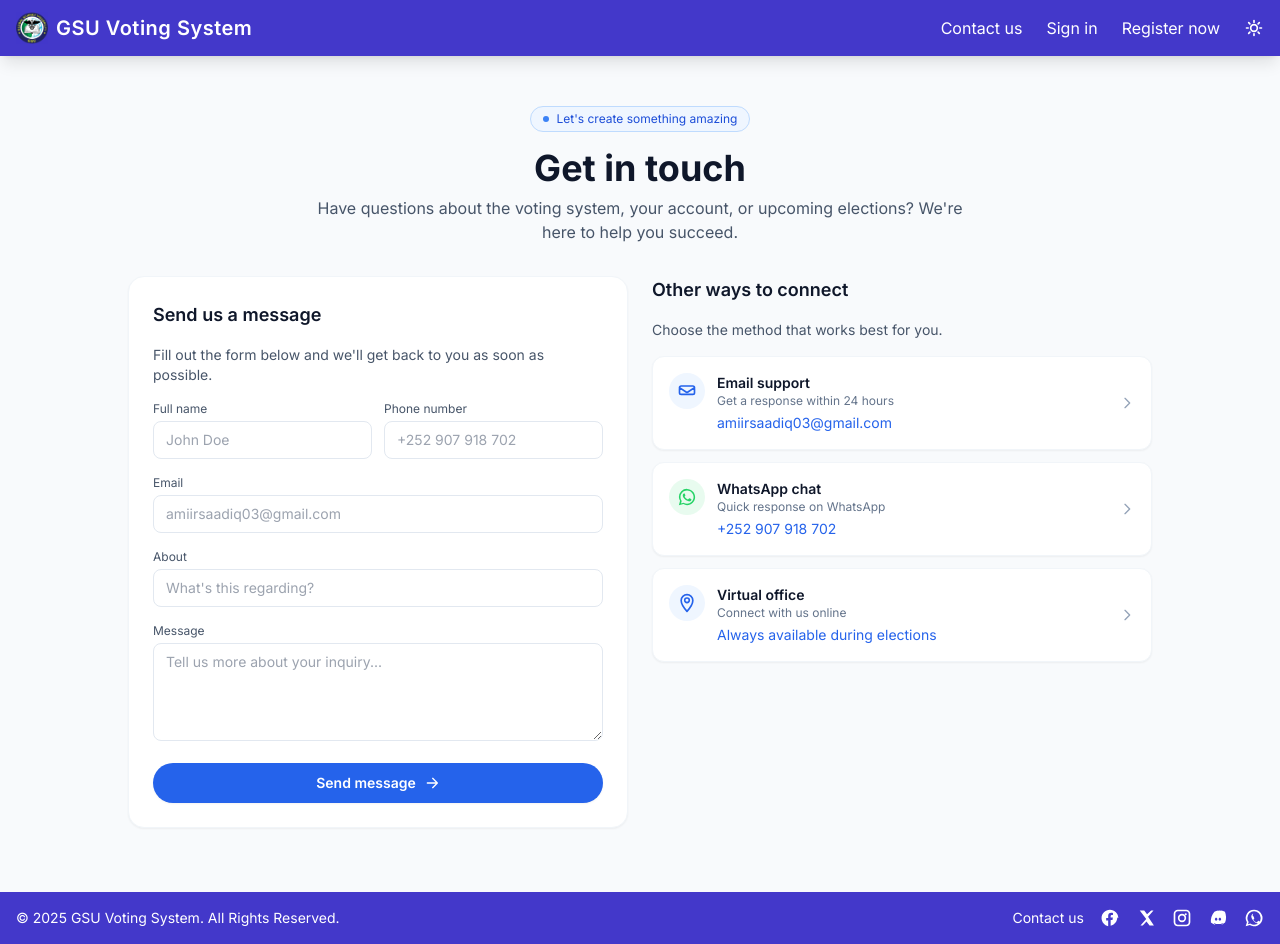
After one commit to mohaan-adde/vote-management-system, a Flask app: page /contact in a window 1280 px wide. The commit adds this page. Run offline with Flask 3, Linux system fonts and the light colour scheme; some libraries are stand-ins or nearby versions.

Commit message:
contact us

```diff
--- a/app.py
+++ b/app.py
@@ -7,6 +7,11 @@ import time
 
 app = Flask(__name__)
 app.secret_key = os.getenv("SECRET_KEY", "supersecretkey")
+
+SUPABASE_URL = os.getenv("SUPABASE_URL", "")
+# For the browser we should use the public anon key. If you currently only
+# have SUPABASE_KEY set, ensure it is an anon key before exposing it.
+SUPABASE_ANON_KEY = os.getenv("SUPABASE_ANON_KEY", os.getenv("SUPABASE_KEY", ""))
 
 # Storage bucket for candidate photos (create this bucket in Supabase and make it public)
 BUCKET_NAME = os.getenv("CANDIDATE_BUCKET", "candidate-photos")
@@ -172,41 +177,29 @@ def forgot_password():
             flash("Please enter your email address.", "warning")
             return redirect(url_for("forgot_password"))
         try:
+            # Real flow: Supabase sends reset email, then redirects back to our
+            # /update-password page where the user will set a new password.
             redirect_url = url_for("update_password", _external=True)
             supabase.auth.reset_password_for_email(email, options={"redirect_to": redirect_url})
-            flash("If that email exists, a password reset link has been sent.", "info")
+            flash("If that email exists, a password reset link has been sent. Open it to set a new password.", "info")
         except Exception as e:
             flash("Could not send password reset email. Please try again later.", "error")
         return redirect(url_for("login"))
     return render_template("reset_password.html")
 
 
-@app.route("/update-password", methods=["GET", "POST"])
+@app.route("/update-password", methods=["GET"])
 def update_password():
-    """Handle password update after the user clicks the email reset link.
+    """Password reset landing page after clicking the email link.
 
-    Supabase will create a session for the user in the browser when they
-    open the reset link. Here we just ask for a new password and send it
-    to Supabase.
+    Supabase JS on the frontend will read the recovery token from the URL
+    and call updateUser with the new password.
     """
-    if request.method == "POST":
-        new_password = request.form.get("password", "").strip()
-        confirm = request.form.get("confirm_password", "").strip()
-        if not new_password or not confirm:
-            flash("Please fill in both password fields.", "warning")
-            return redirect(url_for("update_password"))
-        if new_password != confirm:
-            flash("Passwords do not match.", "error")
-            return redirect(url_for("update_password"))
-        try:
-            supabase.auth.update_user({"password": new_password})
-            flash("Your password has been updated. You can now log in.", "success")
-            return redirect(url_for("login"))
-        except Exception:
-            flash("Could not update password. The reset link may have expired.", "error")
-            return redirect(url_for("login"))
-
-    return render_template("update_password.html")
+    return render_template(
+        "update_password.html",
+        supabase_url=SUPABASE_URL,
+        supabase_anon_key=SUPABASE_ANON_KEY,
+    )
 
 # -------------------- LOGOUT --------------------
 @app.route("/logout")
@@ -224,6 +217,12 @@ def logout():
 @app.route("/pending")
 def pending_verification():
     return render_template("pending_verification.html")
+
+
+# -------------------- CONTACT --------------------
+@app.route("/contact")
+def contact():
+    return render_template("contact.html")
 
 # -------------------- VOTING --------------------
 @app.route("/vote")
--- a/templates/base.html
+++ b/templates/base.html
@@ -191,6 +191,7 @@ body.dark-mode select:focus {
         <a href="/results" class="hover:underline">Results</a>
         <a href="/logout" class="hover:underline">Logout</a>
       {% else %}
+        <a href="/contact" class="hover:underline">Contact us</a>
         <a href="/login" class="hover:underline">Sign in</a>
         <a href="/register" class="hover:underline">Register now</a>
       {% endif %}
@@ -269,6 +270,7 @@ body.dark-mode select:focus {
     <div class="container mx-auto px-4 py-4 flex flex-col md:flex-row items-center justify-between gap-3">
       <p class="text-sm text-center md:text-left">&copy; {{ current_year or 2025 }} GSU Voting System. All Rights Reserved.</p>
       <div class="flex items-center gap-4">
+        <a href="/contact" class="text-sm hover:underline">Contact us</a>
         <a href="#" class="hover:text-blue-200" aria-label="Facebook">
           <svg class="w-5 h-5" fill="currentColor" viewBox="0 0 24 24"><path d="M22 12.07C22 6.48 17.52 2 11.93 2 6.35 2 1.87 6.48 1.87 12.07c0 4.84 3.44 8.86 7.94 9.8v-6.93H7.4v-2.87h2.41V9.41c0-2.38 1.42-3.7 3.6-3.7 1.04 0 2.13.19 2.13.19v2.35h-1.2c-1.18 0-1.55.73-1.55 1.48v1.78h2.64l-.42 2.87h-2.22v6.93c4.5-.94 7.94-4.96 7.94-9.8z"/></svg>
         </a>
@@ -281,7 +283,7 @@ body.dark-mode select:focus {
         <a href="#" class="hover:text-indigo-200" aria-label="Discord">
           <svg class="w-5 h-5" fill="currentColor" viewBox="0 0 24 24"><path d="M20.32 4.37A19.91 19.91 0 0015.94 3l-.2.23a13.79 13.79 0 00-3.48 0L12.06 3a19.91 19.91 0 00-4.38 1.37A17.75 17.75 0 003.5 17.5a19.73 19.73 0 004.84 2.47l.38-.5a12.85 12.85 0 01-1.84-.9l.46-.35a13.32 13.32 0 0010.32 0l.46.35a12.85 12.85 0 01-1.84.9l.38.5A19.73 19.73 0 0020.5 17.5 17.75 17.75 0 0020.32 4.37zM9.75 15.25c-.82 0-1.5-.78-1.5-1.73s.66-1.74 1.5-1.74 1.52.79 1.5 1.74-.66 1.73-1.5 1.73zm4.5 0c-.82 0-1.5-.78-1.5-1.73s.68-1.74 1.5-1.74 1.5.79 1.5 1.74-.66 1.73-1.5 1.73z"/></svg>
         </a>
-        <a href="#" class="hover:text-green-200" aria-label="WhatsApp">
+        <a href="https://wa.me/+252 907 918 702" class="hover:text-green-200" aria-label="WhatsApp">
           <svg class="w-5 h-5" fill="currentColor" viewBox="0 0 24 24"><path d="M12.04 2a9.94 9.94 0 00-8.52 15.1L2 22l4.99-1.48A10 10 0 1012.04 2zm0 2a8 8 0 110 16 7.93 7.93 0 01-4.09-1.12l-.29-.17-2.96.88.91-2.88-.19-.3A7.93 7.93 0 014.04 12a8 8 0 018-8zm-1.12 3c-.23 0-.6.08-.93.4s-1.22 1.19-1.22 2.9 1.25 3.37 1.43 3.6 2.42 3.86 5.23 4.29c2.58.39 2.96-.64 3.12-.93s.5-.7.36-.93-.56-.4-1.18-.7-.69-.35-1 .08-1 1.18-1.23 1.27-.45.19-.84 0a6.6 6.6 0 01-1.94-1.2 7.16 7.16 0 01-1.32-1.65c-.14-.24 0-.37.11-.5s.25-.29.39-.44.18-.24.27-.4a.86.86 0 00.05-.8c-.14-.4-1.02-2.5-1.43-2.7a.9.9 0 00-.53-.14z"/></svg>
         </a>
       </div>
--- /dev/null
+++ b/templates/contact.html
@@ -0,0 +1,123 @@
+{% extends "base.html" %}
+{% block title %}Contact Us | GSU Voting{% endblock %}
+
+{% block content %}
+<div class="max-w-5xl mx-auto">
+  <div class="mb-8 text-center">
+    <span class="inline-flex items-center gap-2 px-3 py-1 rounded-full border border-blue-200 text-xs font-medium text-blue-700 bg-blue-50">
+      <span class="h-1.5 w-1.5 rounded-full bg-blue-500"></span>
+      Let's create something amazing
+    </span>
+    <h1 class="mt-4 text-3xl md:text-4xl font-extrabold text-slate-900 dark-mode:text-white">Get in touch</h1>
+    <p class="mt-2 text-sm md:text-base text-slate-600 dark-mode:text-slate-300 max-w-2xl mx-auto">
+      Have questions about the voting system, your account, or upcoming elections? We're here to help you succeed.
+    </p>
+  </div>
+
+  <div class="grid grid-cols-1 md:grid-cols-2 gap-6 items-start">
+    <!-- Left: message form -->
+    <div class="bg-white dark-mode:bg-gray-800 rounded-2xl shadow-sm border border-slate-100 dark-mode:border-slate-700 p-6 space-y-4">
+      <h2 class="text-lg font-semibold text-slate-900 dark-mode:text-white">Send us a message</h2>
+      <p class="text-sm text-slate-600 dark-mode:text-slate-300">
+        Fill out the form below and we'll get back to you as soon as possible.
+      </p>
+
+      <form action="mailto:amiirsaadiq03@gmail.com" method="post" enctype="text/plain" class="space-y-4">
+        <div class="grid grid-cols-1 sm:grid-cols-2 gap-3">
+          <div>
+            <label class="block text-xs font-medium text-slate-600 dark-mode:text-slate-300 mb-1">Full name</label>
+            <input type="text" name="name" placeholder="John Doe" class="w-full border border-slate-200 rounded-lg px-3 py-2 text-sm focus:outline-none focus:ring-2 focus:ring-blue-500" />
+          </div>
+          <div>
+            <label class="block text-xs font-medium text-slate-600 dark-mode:text-slate-300 mb-1">Phone number</label>
+            <input type="text" name="phone" placeholder="+252 907 918 702" class="w-full border border-slate-200 rounded-lg px-3 py-2 text-sm focus:outline-none focus:ring-2 focus:ring-blue-500" />
+          </div>
+        </div>
+
+        <div>
+          <label class="block text-xs font-medium text-slate-600 dark-mode:text-slate-300 mb-1">Email</label>
+          <input type="email" name="email" placeholder="amiirsaadiq03@gmail.com" class="w-full border border-slate-200 rounded-lg px-3 py-2 text-sm focus:outline-none focus:ring-2 focus:ring-blue-500" />
+        </div>
+
+        <div>
+          <label class="block text-xs font-medium text-slate-600 dark-mode:text-slate-300 mb-1">About</label>
+          <input type="text" name="subject" placeholder="What's this regarding?" class="w-full border border-slate-200 rounded-lg px-3 py-2 text-sm focus:outline-none focus:ring-2 focus:ring-blue-500" />
+        </div>
+
+        <div>
+          <label class="block text-xs font-medium text-slate-600 dark-mode:text-slate-300 mb-1">Message</label>
+          <textarea name="message" rows="4" placeholder="Tell us more about your inquiry..." class="w-full border border-slate-200 rounded-lg px-3 py-2 text-sm focus:outline-none focus:ring-2 focus:ring-blue-500"></textarea>
+        </div>
+
+        <button type="submit" class="w-full mt-2 inline-flex items-center justify-center gap-2 rounded-full bg-blue-600 text-white text-sm font-semibold py-2.5 shadow-sm hover:bg-blue-700 transition-colors">
+          Send message
+          <svg class="w-4 h-4" fill="none" viewBox="0 0 24 24" stroke="currentColor"><path stroke-linecap="round" stroke-linejoin="round" stroke-width="2" d="M5 12h14M13 5l7 7-7 7"/></svg>
+        </button>
+      </form>
+    </div>
+
+    <!-- Right: other ways to connect -->
+    <div class="space-y-4">
+      <h2 class="text-lg font-semibold text-slate-900 dark-mode:text-white">Other ways to connect</h2>
+      <p class="text-sm text-slate-600 dark-mode:text-slate-300">Choose the method that works best for you.</p>
+
+      <div class="space-y-3">
+        <!-- Email card -->
+        <a href="mailto:amiirsaadiq03@gmail.com" class="group flex items-center justify-between p-4 rounded-xl border border-slate-100 bg-white shadow-sm dark-mode:bg-gray-800 dark-mode:border-slate-700 transition-transform hover:-translate-y-0.5 hover:shadow-md">
+          <div class="flex items-start gap-3">
+            <div class="h-9 w-9 rounded-full bg-blue-50 text-blue-600 flex items-center justify-center">
+              <svg class="w-5 h-5" fill="none" viewBox="0 0 24 24" stroke="currentColor"><path stroke-linecap="round" stroke-linejoin="round" stroke-width="2" d="M3 8l7.89 5.26a2 2 0 002.22 0L21 8m-2 8H5a2 2 0 01-2-2V8a2 2 0 012-2h14a2 2 0 012 2v6a2 2 0 01-2 2z"/></svg>
+            </div>
+            <div>
+              <p class="text-sm font-semibold text-slate-900 dark-mode:text-white">Email support</p>
+              <p class="text-xs text-slate-500 dark-mode:text-slate-400">Get a response within 24 hours</p>
+              <p class="mt-1 text-sm text-blue-600">amiirsaadiq03@gmail.com</p>
+            </div>
+          </div>
+          <span class="text-slate-400 group-hover:text-blue-500 transition-colors">
+            <svg class="w-4 h-4" fill="none" viewBox="0 0 24 24" stroke="currentColor"><path stroke-linecap="round" stroke-linejoin="round" stroke-width="2" d="M9 5l7 7-7 7"/></svg>
+          </span>
+        </a>
+
+        <!-- WhatsApp card -->
+        <a href="https://wa.me/252907918702" target="_blank" rel="noopener" class="group flex items-center justify-between p-4 rounded-xl border border-slate-100 bg-white shadow-sm dark-mode:bg-gray-800 dark-mode:border-slate-700 transition-transform hover:-translate-y-0.5 hover:shadow-md">
+          <div class="flex items-start gap-3">
+            <div class="h-9 w-9 rounded-full bg-[#25D366]/10 text-[#25D366] flex items-center justify-center group-hover:scale-110 group-hover:bg-[#25D366]/20 transition-transform">
+              <!-- WhatsApp logo -->
+              <svg class="w-5 h-5" viewBox="0 0 32 32" fill="currentColor" aria-hidden="true">
+                <path d="M16.04 3A12.94 12.94 0 003 15.96 12.8 12.8 0 004.92 22L3 29l7.17-1.88A13.02 13.02 0 0016.04 29C23.22 29 29 23.25 29 16.08 29 8.89 23.22 3 16.04 3zm0 2.4c5.74 0 10.5 4.68 10.5 10.68 0 5.97-4.76 10.68-10.5 10.68-1.77 0-3.5-.45-5.04-1.32l-.36-.2-4.26 1.12 1.13-4.14-.23-.38A10.21 10.21 0 015.54 16C5.54 10.08 10.3 5.4 16.04 5.4z"/>
+                <path d="M12.8 10.86c-.27-.62-.55-.63-.8-.64h-.68c-.23 0-.6.09-.92.45-.32.36-1.2 1.17-1.2 2.85 0 1.68 1.23 3.3 1.4 3.53.17.23 2.37 3.74 5.84 5.09 2.89 1.14 3.48.91 4.11.85.63-.06 2.02-.82 2.3-1.62.28-.8.28-1.49.2-1.63-.09-.14-.32-.23-.68-.4-.36-.17-2.14-1.05-2.47-1.17-.32-.11-.56-.17-.8.17-.23.34-.92 1.17-1.13 1.41-.21.23-.41.26-.77.09-.36-.17-1.51-.56-2.87-1.79-1.06-.94-1.78-2.1-1.99-2.45-.21-.34-.02-.53.15-.7.16-.15.36-.4.53-.6.17-.2.23-.34.35-.57.12-.23.06-.43-.02-.6-.08-.17-.71-1.77-.98-2.39z"/>
+              </svg>
+            </div>
+            <div>
+              <p class="text-sm font-semibold text-slate-900 dark-mode:text-white">WhatsApp chat</p>
+              <p class="text-xs text-slate-500 dark-mode:text-slate-400">Quick response on WhatsApp</p>
+              <p class="mt-1 text-sm text-blue-600">+252 907 918 702</p>
+            </div>
+          </div>
+          <span class="text-slate-400 group-hover:text-blue-500 transition-colors">
+            <svg class="w-4 h-4" fill="none" viewBox="0 0 24 24" stroke="currentColor"><path stroke-linecap="round" stroke-linejoin="round" stroke-width="2" d="M9 5l7 7-7 7"/></svg>
+          </span>
+        </a>
+
+        <!-- Virtual office card -->
+        <div class="flex items-center justify-between p-4 rounded-xl border border-slate-100 bg-white shadow-sm dark-mode:bg-gray-800 dark-mode:border-slate-700">
+          <div class="flex items-start gap-3">
+            <div class="h-9 w-9 rounded-full bg-blue-50 text-blue-600 flex items-center justify-center">
+              <svg class="w-5 h-5" fill="none" viewBox="0 0 24 24" stroke="currentColor"><path stroke-linecap="round" stroke-linejoin="round" stroke-width="2" d="M12 2C8.13 2 5 5.13 5 9c0 5.25 7 13 7 13s7-7.75 7-13c0-3.87-3.13-7-7-7zm0 9.5A2.5 2.5 0 1112 6a2.5 2.5 0 010 5.5z"/></svg>
+            </div>
+            <div>
+              <p class="text-sm font-semibold text-slate-900 dark-mode:text-white">Virtual office</p>
+              <p class="text-xs text-slate-500 dark-mode:text-slate-400">Connect with us online</p>
+              <p class="mt-1 text-sm text-blue-600">Always available during elections</p>
+            </div>
+          </div>
+          <span class="text-slate-400">
+            <svg class="w-4 h-4" fill="none" viewBox="0 0 24 24" stroke="currentColor"><path stroke-linecap="round" stroke-linejoin="round" stroke-width="2" d="M9 5l7 7-7 7"/></svg>
+          </span>
+        </div>
+      </div>
+    </div>
+  </div>
+</div>
+{% endblock %}
```
Also changed, not shown: templates/update_password.html (+60 -2 lines).
